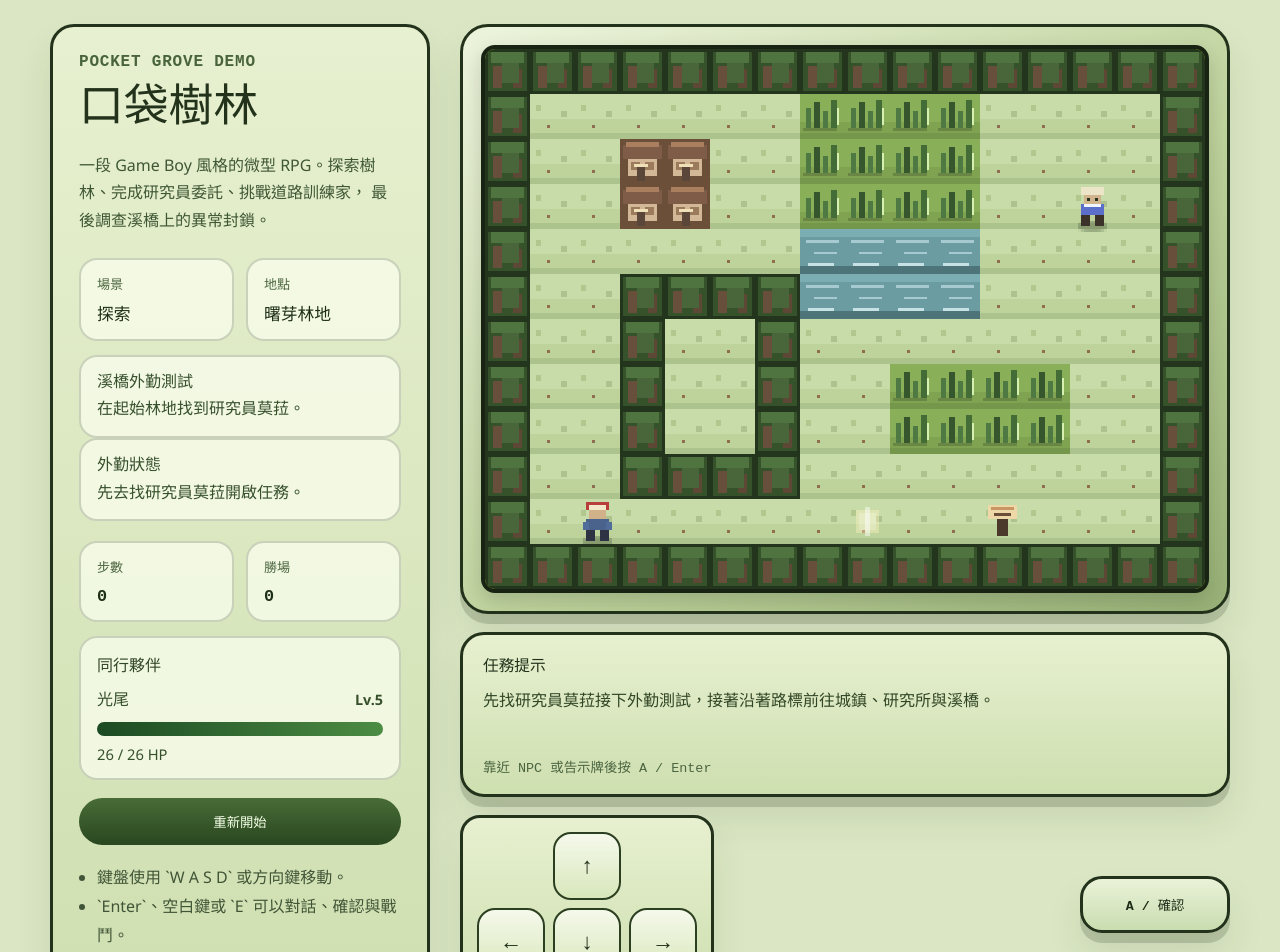
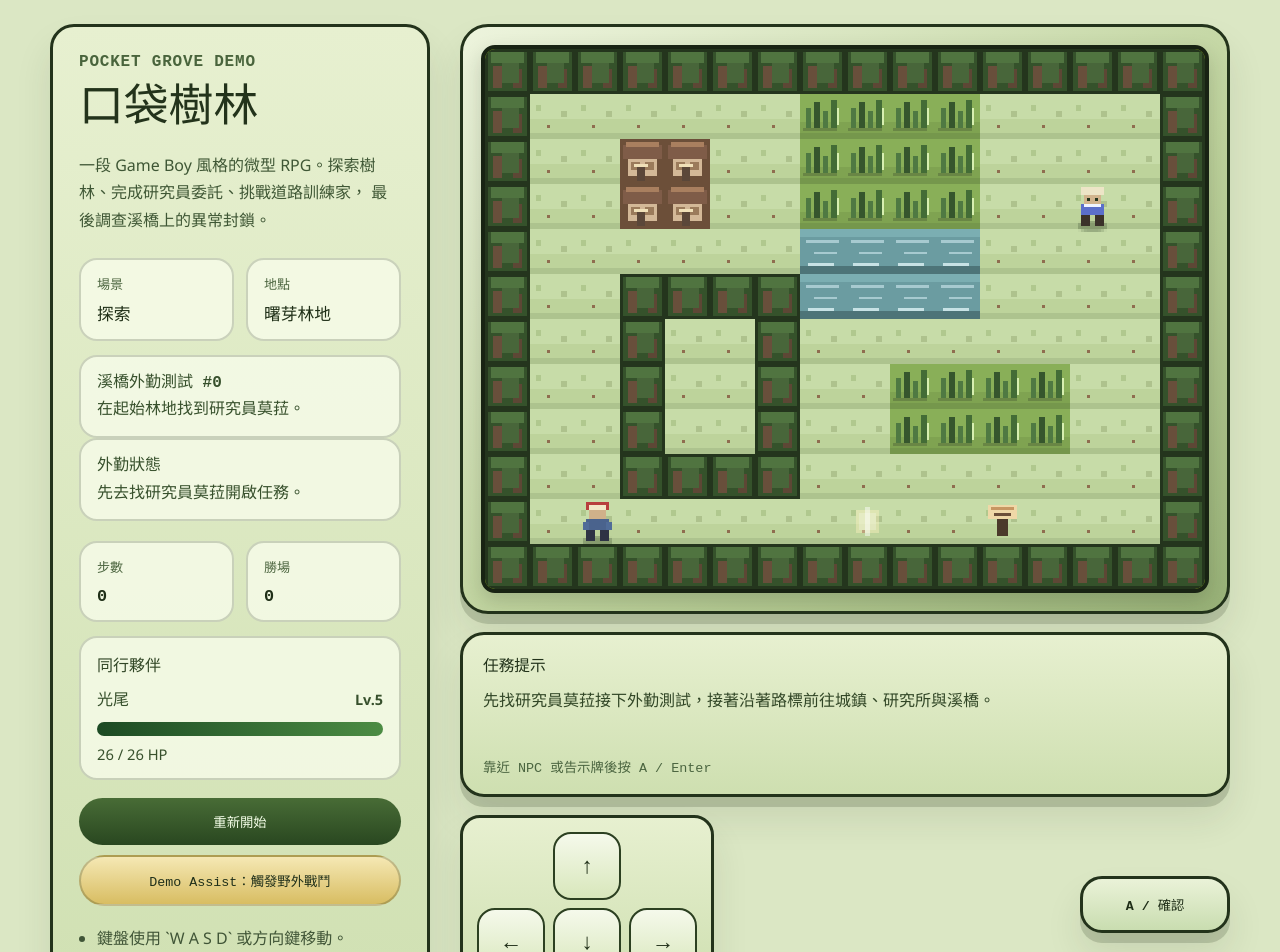
Before and after one commit to rhinorayhuang/pocket-prove, a Vue app: page / in a window 1280 px wide. Shown: the top 952 px of the page. Built offline with nearby package versions, Linux system fonts and the light colour scheme.

Commit message:
Improve demo flow and assist controls

```diff
--- a/src/App.vue
+++ b/src/App.vue
@@ -13,6 +13,7 @@ const {
   sceneLabel,
   areaName,
   questTitle,
+  questStage,
   objective,
   partner,
   battle,
@@ -23,7 +24,8 @@ const {
   move,
   confirm,
   selectBattleAction,
-  resetAdventure
+  resetAdventure,
+  forceWildEncounter
 } = usePocketGroveGame(canvasRef);
 
 const battleChoices = computed(() => [
@@ -54,6 +56,7 @@ const battleChoices = computed(() => [
         :scene-label="sceneLabel"
         :area-name="areaName"
         :quest-title="questTitle"
+        :quest-stage="questStage"
         :objective="objective"
         :met-researcher="metResearcher"
       />
@@ -64,7 +67,10 @@ const battleChoices = computed(() => [
         :wins="wins"
       />
 
-      <button class="reset-button" type="button" @click="resetAdventure">重新開始</button>
+      <div class="demo-actions">
+        <button class="reset-button" type="button" @click="resetAdventure">重新開始</button>
+        <button class="assist-button" type="button" @click="forceWildEncounter">Demo Assist：觸發野外戰鬥</button>
+      </div>
 
       <ul class="tips">
         <li>鍵盤使用 `W A S D` 或方向鍵移動。</li>
@@ -153,7 +159,8 @@ const battleChoices = computed(() => [
 .eyebrow,
 h1,
 .action-button,
-.reset-button {
+.reset-button,
+.assist-button {
   font-family: "Courier New", "Microsoft JhengHei", monospace;
 }
 
@@ -178,15 +185,30 @@ h1 {
   line-height: 1.7;
 }
 
-.reset-button {
+.demo-actions {
+  display: grid;
+  gap: 10px;
   margin-top: 18px;
+}
+
+.reset-button,
+.assist-button {
   width: 100%;
   border: 0;
   border-radius: 999px;
   padding: 14px 18px;
+  cursor: pointer;
+}
+
+.reset-button {
   color: #f5ffe9;
   background: linear-gradient(180deg, #486c36 0%, #294720 100%);
-  cursor: pointer;
+}
+
+.assist-button {
+  color: #20301a;
+  background: linear-gradient(180deg, #f5e8b4 0%, #d8bd62 100%);
+  border: 2px solid rgba(35, 51, 27, 0.24);
 }
 
 .tips {
--- a/src/components/QuestPanel.vue
+++ b/src/components/QuestPanel.vue
@@ -3,6 +3,7 @@ defineProps<{
   sceneLabel: string;
   areaName: string;
   questTitle: string;
+  questStage: number;
   objective: string;
   metResearcher: boolean;
 }>();
@@ -22,7 +23,7 @@ defineProps<{
     </div>
 
     <article class="quest-card">
-      <p class="card-title">{{ questTitle }}</p>
+      <p class="card-title">{{ questTitle }} #{{ questStage }}</p>
       <p>{{ objective }}</p>
     </article>
 
--- a/src/game/engine/gameLoop.ts
+++ b/src/game/engine/gameLoop.ts
@@ -105,6 +105,7 @@ export function usePocketGroveGame(canvasRef: Ref<HTMLCanvasElement | null>) {
       : state.currentMap.name
   );
   const questTitle = computed(() => state.quest.title);
+  const questStage = computed(() => state.quest.stage);
   const objective = computed(() => state.quest.objective);
   const metResearcher = computed(() => state.flags.metResearcher);
   const wins = computed(() => state.flags.wins);
@@ -236,6 +237,14 @@ export function usePocketGroveGame(canvasRef: Ref<HTMLCanvasElement | null>) {
       }
     );
     render();
+  }
+
+  function forceWildEncounter() {
+    if (scene.value !== "world" || state.dialog.visible) {
+      return;
+    }
+
+    startWildEncounter();
   }
 
   function startTrainerBattle(trainerId: string) {
@@ -590,6 +599,7 @@ export function usePocketGroveGame(canvasRef: Ref<HTMLCanvasElement | null>) {
     sceneLabel,
     areaName,
     questTitle,
+    questStage,
     objective,
     partner: state.partner,
     battle: state.battle,
@@ -600,6 +610,7 @@ export function usePocketGroveGame(canvasRef: Ref<HTMLCanvasElement | null>) {
     move,
     confirm,
     selectBattleAction,
-    resetAdventure
+    resetAdventure,
+    forceWildEncounter
   };
 }
```
Also changed, not shown: 2 other files (tests, documents, lock files or other folders).
